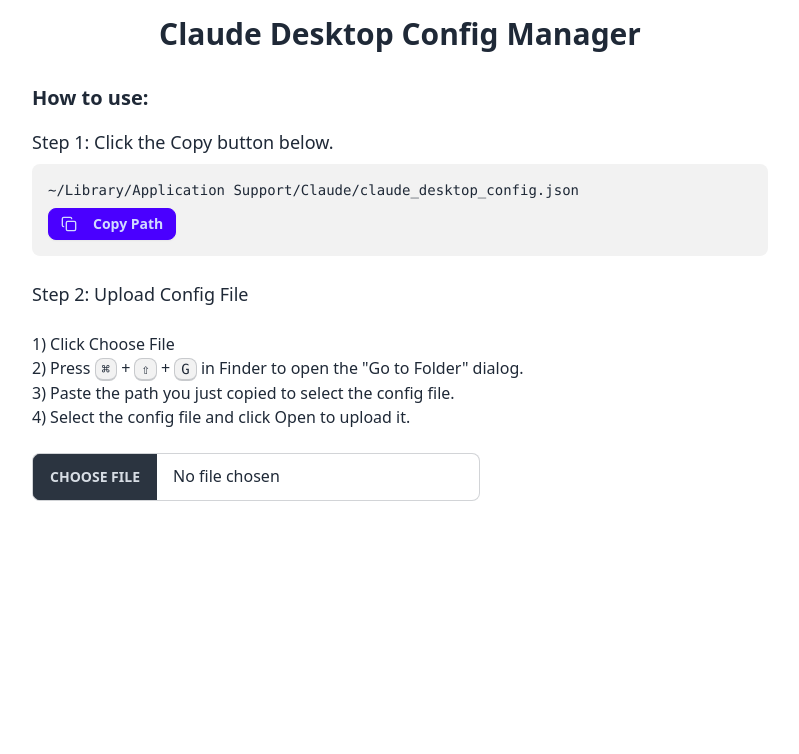
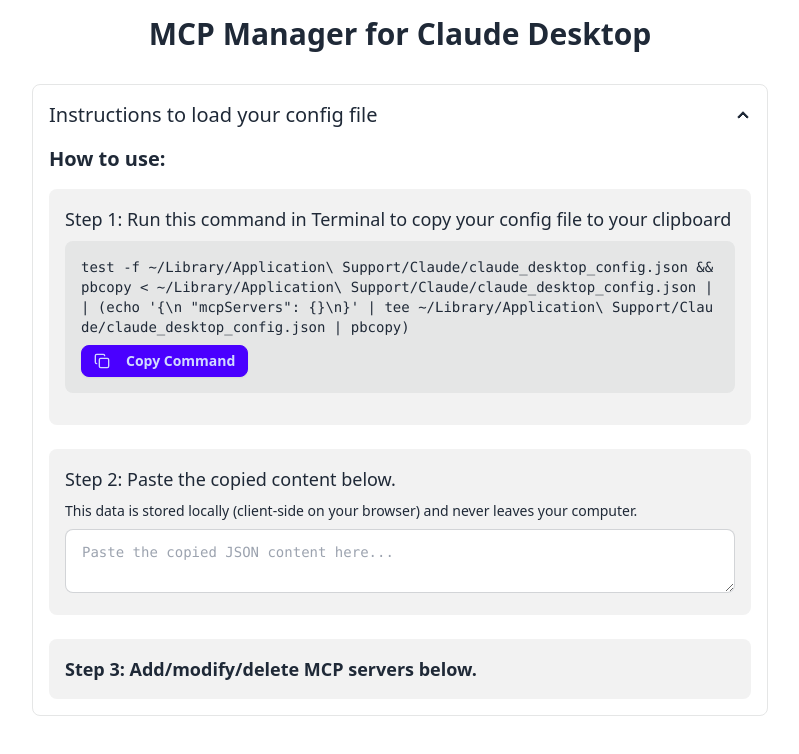
Before and after one commit to zueai/mcp-manager, a React (Vite) app: page / in a window 1280 px wide. Shown: the top 754 px of the page, without its empty margins (240-1039 px from the left). Built offline with nearby package versions, Linux system fonts and the light colour scheme.

Commit message:
Add MCP servers management

```diff
--- a/src/App.tsx
+++ b/src/App.tsx
@@ -3,21 +3,20 @@
 import { useState } from "react"
 
 function App() {
-	const configPath =
-		"~/Library/Application Support/Claude/claude_desktop_config.json"
 	const [jsonContent, setJsonContent] = useState<Record<string, unknown>>({})
 	const [isLoading, setIsLoading] = useState(false)
 	const [uploadStatus, setUploadStatus] = useState<
 		"idle" | "success" | "error"
 	>("idle")
 	const [hasCopied, setHasCopied] = useState(false)
+	const [hasCopiedSave, setHasCopiedSave] = useState(false)
 
-	const handleCopyPath = () => {
-		navigator.clipboard.writeText(configPath)
+	const command =
+		"test -f ~/Library/Application\\ Support/Claude/claude_desktop_config.json && pbcopy < ~/Library/Application\\ Support/Claude/claude_desktop_config.json || (echo '{\\n  \"mcpServers\": {}\\n}' | tee ~/Library/Application\\ Support/Claude/claude_desktop_config.json | pbcopy)"
+	const handleCopyCommand = () => {
+		navigator.clipboard.writeText(command)
 		setHasCopied(true)
-		setTimeout(() => {
-			setHasCopied(false)
-		}, 2000) // Reset after 2 seconds
+		setTimeout(() => setHasCopied(false), 2000) // Reset after 2 seconds
 	}
 
 	const handleFileUpload = (event: React.ChangeEvent<HTMLInputElement>) => {
@@ -59,28 +58,57 @@
 		}
 	}
 
+	const handleSaveCommand = () => {
+		try {
+			const jsonString = JSON.stringify(jsonContent, null, 2)
+			// Escape quotes and newlines for shell command
+			const escapedJson = jsonString
+				.replace(/"/g, '\\"')
+				.replace(/\n/g, "\\n")
+			const saveCommand = `echo "${escapedJson}" > ~/Library/Application\\ Support/Claude/claude_desktop_config.json`
+
+			navigator.clipboard.writeText(saveCommand)
+			setHasCopiedSave(true)
+			setTimeout(() => setHasCopiedSave(false), 2000)
+		} catch (error) {
+			console.error("Error generating save command:", error)
+		}
+	}
+
 	return (
 		<div className="container mx-auto p-4 max-w-3xl">
 			<h1 className="text-3xl font-bold text-center mb-8">
-				Claude Desktop Config Manager
+				MCP Manager for Claude Desktop
 			</h1>
 
 			<div className="space-y-6">
+				<div className="join join-vertical w-full">
+					<div className="collapse collapse-arrow join-item border border-base-300">
+						<input type="checkbox" defaultChecked />
+						<div className="collapse-title text-xl font-medium">
+							Instructions to load your config file
+						</div>
+						<div className="collapse-content">
 							<div className="prose">
-					<h2 className="text-xl font-semibold mb-4">How to use:</h2>
+								<h2 className="text-xl font-semibold mb-4">
+									How to use:
+								</h2>
 
 								<div className="space-y-6">
+									<div className="bg-base-200 rounded-lg p-4">
 										<div>
 											<h3 className="text-lg font-medium mb-2">
-								Step 1: Click the Copy button below.
+												Step 1: Run this command in
+												Terminal to copy your config
+												file to your clipboard
 											</h3>
-							<div className="bg-base-200 rounded-lg p-4 mb-4">
-								<p className="font-mono text-sm mb-2">
-									{configPath}
+											<div className="bg-base-300 rounded-lg p-4 mb-4">
+												<p className="font-mono text-sm mb-2 break-all">
+													{command}
 												</p>
 												<button
 													type="button"
-									onClick={handleCopyPath}
+													onClick={handleCopyCommand}
 													className="btn btn-primary btn-sm"
 												>
 													{hasCopied ? (
@@ -89,50 +117,53 @@
 														<Copy className="w-4 h-4" />
 													)}
 													<span className="ml-2">
-										{hasCopied ? "Copied!" : "Copy Path"}
+														{hasCopied
+															? "Copied!"
+															: "Copy Command"}
 													</span>
 												</button>
 											</div>
 										</div>
+									</div>
 
-						<div className="space-y-6">
+									<div className="bg-base-200 rounded-lg p-4">
+										<div>
 											<h3 className="text-lg font-medium mb-2">
-								Step 2: Upload Config File
+												Step 2: Paste the copied content
+												below.
 											</h3>
-							<p>
-								1) Click Choose File
-								<br />
-								2) Press <kbd className="kbd kbd-sm">⌘</kbd> +{" "}
-								<kbd className="kbd kbd-sm">⇧</kbd> +{" "}
-								<kbd className="kbd kbd-sm">G</kbd> in Finder to
-								open the "Go to Folder" dialog.
-								<br />
-								3) Paste the path you just copied to select the
-								config file.
-								<br />
-								4) Select the config file and click Open to
-								upload it.
+											<p className="text-sm mb-2">
+												This data is stored locally
+												(client-side on your browser)
+												and never leaves your computer.
 											</p>
-							<div className="form-control w-full max-w-md mb-2">
-								<input
-									type="file"
-									accept=".json"
-									onChange={handleFileUpload}
-									className="file-input file-input-bordered w-full"
+											<textarea
+												className="textarea textarea-bordered w-full h-16 font-mono"
+												placeholder="Paste the copied JSON content here..."
+												onChange={(e) => {
+													try {
+														const content =
+															JSON.parse(
+																e.target.value
+															)
+														setJsonContent(content)
+														setUploadStatus(
+															"success"
+														)
+													} catch (error) {
+														console.error(
+															"Error parsing JSON:",
+															error
+														)
+														setUploadStatus("error")
+													}
+												}}
 											/>
-								{isLoading && (
-									<div className="mt-2 flex items-center text-base-content">
-										<span className="loading loading-spinner loading-md" />
-										<span className="ml-2">
-											Loading file...
-										</span>
-									</div>
-								)}
 											{uploadStatus === "success" && (
 												<div className="mt-2 flex items-center text-success">
 													<CheckCircle2 className="w-5 h-5" />
 													<span className="ml-2">
-											File loaded successfully.
+														Uploaded successfully.
 													</span>
 												</div>
 											)}
@@ -140,11 +171,23 @@
 												<div className="mt-2 flex items-center text-error">
 													<XCircle className="w-5 h-5" />
 													<span className="ml-2">
-											Error loading file. Please ensure
-											it's a valid JSON file.
+														Error: Please ensure the
+														content is valid JSON.
 													</span>
 												</div>
 											)}
+										</div>
+									</div>
+
+									<div className="bg-base-200 rounded-lg p-4">
+										<div className="prose">
+											<h3 className="text-lg font-semibold">
+												Step 3: Add/modify/delete MCP
+												servers below.
+											</h3>
+										</div>
+									</div>
+								</div>
 							</div>
 						</div>
 					</div>
@@ -152,19 +195,36 @@
 
 				{Object.keys(jsonContent).length > 0 && (
 					<div className="bg-base-200 rounded-lg p-4">
-						<div className="flex justify-end mb-2">
+						<div className="space-y-4">
+							<div>
+								<h3 className="text-lg font-medium mb-2">
+									After you make changes, save your changes to
+									the config file by running this command in
+									Terminal
+								</h3>
+								<div className="bg-base-300 rounded-lg p-4 mb-4">
+									<p className="font-mono text-sm mb-2 break-all">
+										{`echo "${JSON.stringify(jsonContent, null, 2).replace(/"/g, '\\"').replace(/\n/g, "\\n")}" > ~/Library/Application\\ Support/Claude/claude_desktop_config.json`}
+									</p>
 									<button
 										type="button"
-								onClick={handleSaveAs}
+										onClick={handleSaveCommand}
 										className="btn btn-primary btn-sm"
 									>
+										{hasCopiedSave ? (
+											<CheckCircle2 className="w-4 h-4" />
+										) : (
 											<Save className="w-4 h-4" />
-								<span className="ml-2">Save As</span>
+										)}
+										<span className="ml-2">
+											{hasCopiedSave
+												? "Copied!"
+												: "Copy Command"}
+										</span>
 									</button>
 								</div>
-						<pre className="whitespace-pre-wrap font-mono text-sm">
-							{JSON.stringify(jsonContent, null, 2)}
-						</pre>
+							</div>
+						</div>
 					</div>
 				)}
 			</div>
```
Also changed, not shown: src/mcp-servers.tsx (added). Lines whose indentation alone changed are shown as unchanged.
